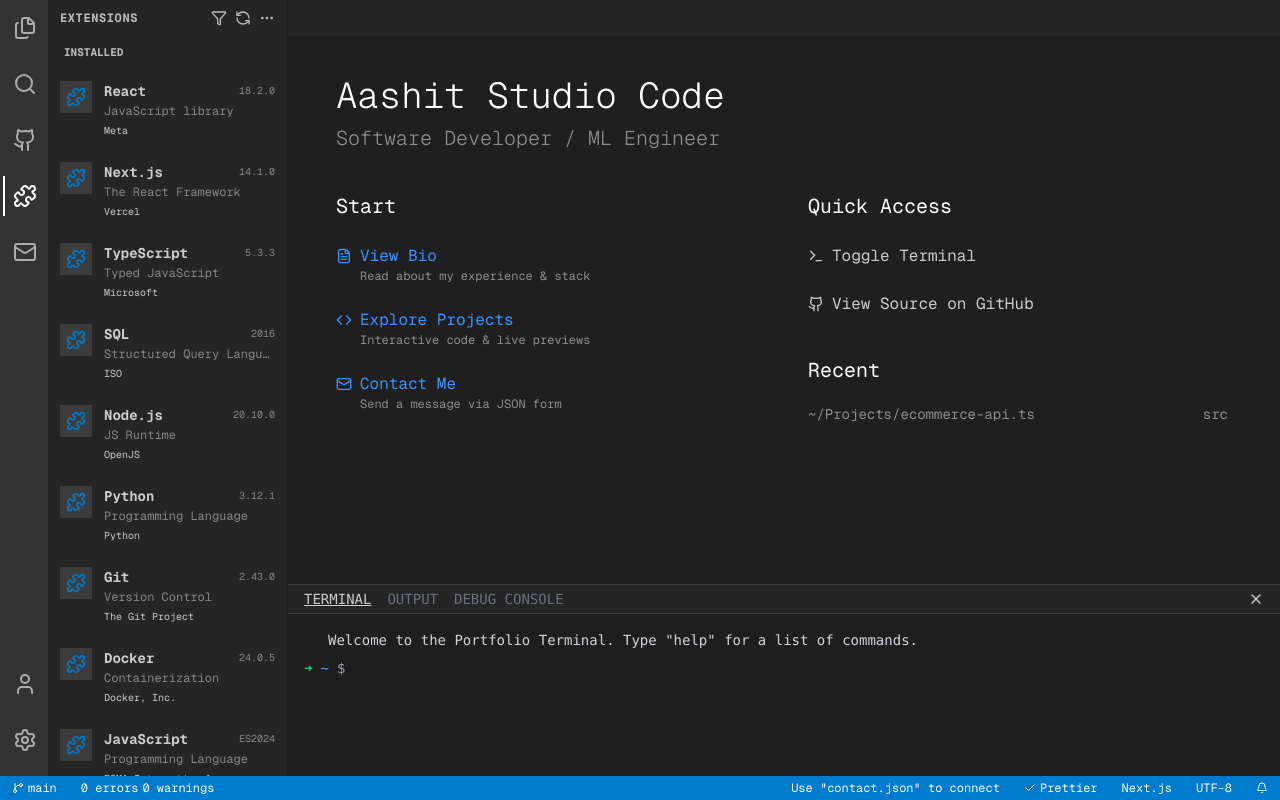
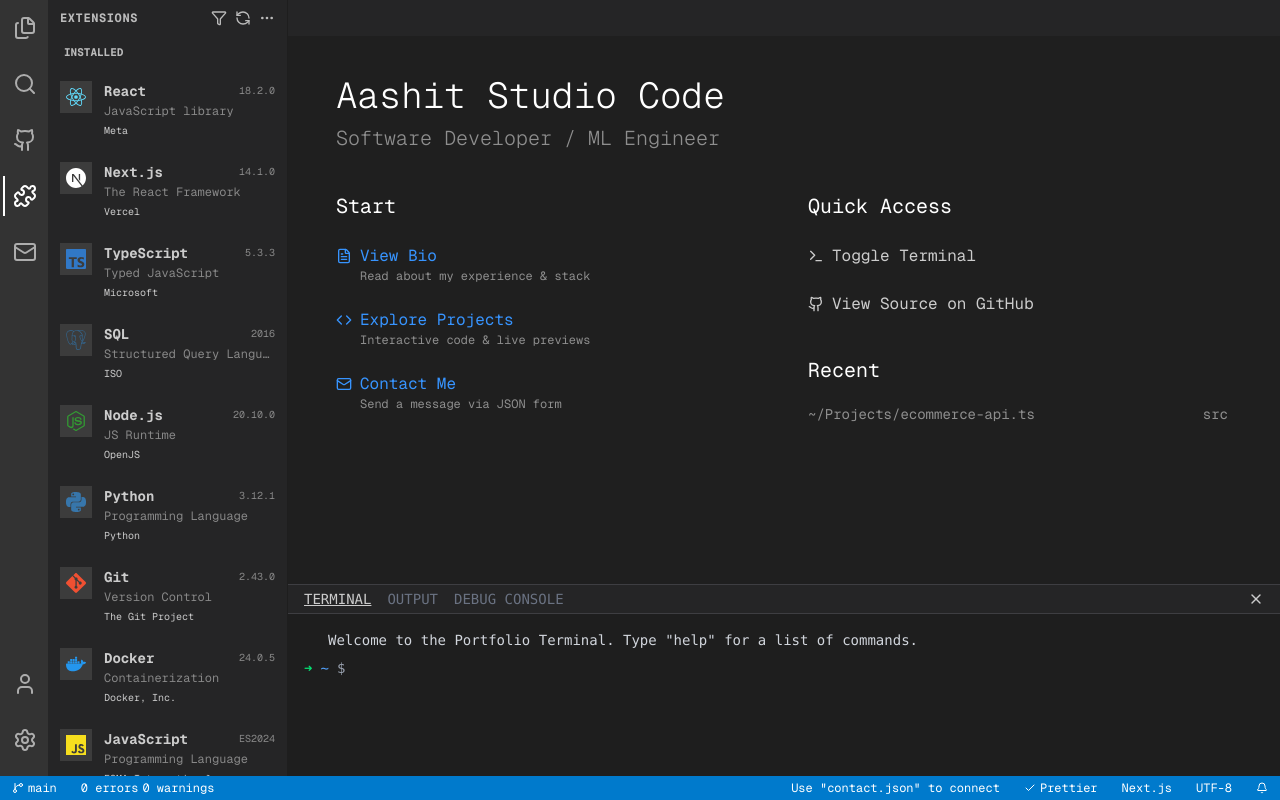
Before and after one commit to apaliwal3/AashitPaliwal, a Next.js app: page / in a window 1280 px wide. Both pictures are taken after a click on the element 24 px from the left and 196 px from the top of the page. Built offline with nearby package versions, Linux system fonts and the light colour scheme.

Commit message:
All skill extensions added and icons color coded

```diff
--- a/components/Layout/Sidebar.tsx
+++ b/components/Layout/Sidebar.tsx
@@ -4,34 +4,60 @@
 import { ChevronRight, ChevronDown, MoreHorizontal, Filter, RefreshCcw, Puzzle } from 'lucide-react';
 import { usePortfolio, FileSystemItem } from '../../context/PortfolioContext';
 import { getFileIcon } from '../utils/Icons';
+import { SiReact, SiNextdotjs, SiTypescript, SiPostgresql, SiNodedotjs,
+  SiPython, SiGit, SiDocker, SiJavascript, SiPytorch, SiNumpy, SiScikitlearn,
+  SiR, SiTensorflow, SiCplusplus, SiOpencv, SiJupyter, SiNpm
+ } from "react-icons/si";
+import { RiJavaFill } from "react-icons/ri";
 import { motion, AnimatePresence } from 'framer-motion';
 
-const extensions = [
-  { name: 'React', category: 'Framework', desc: 'JavaScript library', version: '18.2.0', publisher: 'Meta', icon: '/react.png' },
-  { name: 'Next.js', category: 'Framework', desc: 'The React Framework', version: '14.1.0', publisher: 'Vercel', icon: '/next.png' },
-  { name: 'TypeScript', category: 'Language', desc: 'Typed JavaScript', version: '5.3.3', publisher: 'Microsoft', icon: '/ts.png' },
-  { name: 'SQL', category: 'Language', desc: 'Structured Query Language', version: '2016', publisher: 'ISO', icon: '/sql.png' },
-  { name: 'Node.js', category: 'Framework', desc: 'JS Runtime', version: '20.10.0', publisher: 'OpenJS', icon: '/node.png' },
-  { name: 'Python', category: 'Language', desc: 'Programming Language', version: '3.12.1', publisher: 'Python', icon: '/python.png' },
-  { name: 'Git', category: 'Tool', desc: 'Version Control', version: '2.43.0', publisher: 'The Git Project', icon: '/git.png' },
-  { name: 'Docker', category: 'Tool', desc: 'Containerization', version: '24.0.5', publisher: 'Docker, Inc.', icon: '/docker.png' },
-  { name: 'JavaScript', category: 'Language', desc: 'Programming Language', version: 'ES2024', publisher: 'ECMA International', icon: '/js.png' },
-  { name: 'PyTorch', category: 'Framework', desc: 'Machine Learning', version: '2.1.0', publisher: 'Meta', icon: '/pytorch.png' },
-  { name: 'NumPy', category: 'Library', desc: 'Numerical Computing', version: '1.26.4', publisher: 'NumPy Developers', icon: '/numpy.png' },
-  { name: 'scikit-learn', category: 'Library', desc: 'Machine Learning', version: '1.2.2', publisher: 'scikit-learn Developers', icon: '/scikit-learn.png' },
-  { name: 'R', category: 'Language', desc: 'Statistical Computing', version: '4.3.1', publisher: 'R Core Team', icon: '/r.png' },
+interface Extension {
+  name: string;
+  category: string;
+  desc: string;
+  version: string;
+  publisher: string;
+  icon: React.ElementType;
+  color?: string;
+}
+
+const extensions: Extension[] = [
+  { name: 'React', category: 'Frameworks & Tools', desc: 'JavaScript library', version: '18.2.0', publisher: 'Meta', icon: SiReact, color: '#61DAFB' },
+  { name: 'Next.js', category: 'Frameworks & Tools', desc: 'The React Framework', version: '14.1.0', publisher: 'Vercel', icon: SiNextdotjs, color: '#FFFFFF' },
+  { name: 'TypeScript', category: 'Languages', desc: 'Typed JavaScript', version: '5.3.3', publisher: 'Microsoft', icon: SiTypescript, color: '#3178C6' },
+  { name: 'SQL', category: 'Languages', desc: 'Structured Query Language', version: '2016', publisher: 'ISO', icon: SiPostgresql, color: '#336791' },
+  { name: 'Node.js', category: 'Frameworks & Tools', desc: 'JS Runtime', version: '20.10.0', publisher: 'OpenJS', icon: SiNodedotjs, color: '#339933' },
+  { name: 'Python', category: 'Languages', desc: 'Programming Language', version: '3.12.1', publisher: 'Python', icon: SiPython, color: '#3776AB' },
+  { name: 'Git', category: 'Frameworks & Tools', desc: 'Version Control', version: '2.43.0', publisher: 'The Git Project', icon: SiGit, color: '#F05032' },
+  { name: 'Docker', category: 'Frameworks & Tools', desc: 'Containerization', version: '24.0.5', publisher: 'Docker, Inc.', icon: SiDocker, color: '#2496ED' },
+  { name: 'JavaScript', category: 'Languages', desc: 'Programming Language', version: 'ES2024', publisher: 'ECMA International', icon: SiJavascript, color: '#F7DF1E' },
+  { name: 'PyTorch', category: 'Libraries', desc: 'Machine Learning', version: '2.1.0', publisher: 'Meta', icon: SiPytorch, color: '#EE4C2C' },
+  { name: 'NumPy', category: 'Libraries', desc: 'Numerical Computing', version: '1.26.4', publisher: 'NumPy Developers', icon: SiNumpy, color: '#4D77CF' },
+  { name: 'scikit-learn', category: 'Libraries', desc: 'Machine Learning', version: '1.2.2', publisher: 'scikit-learn Developers', icon: SiScikitlearn, color: '#F7931E' },
+  { name: 'R', category: 'Languages', desc: 'Statistical Computing', version: '4.3.1', publisher: 'R Core Team', icon: SiR, color: '#276DC3' },
+  { name: 'TensorFlow', category: 'Libraries', desc: 'Machine Learning', version: '2.13.0', publisher: 'Google', icon: SiTensorflow, color: '#FF6F00' },
+  { name: 'Java', category: 'Languages', desc: 'Programming Language', version: '21', publisher: 'Oracle', icon: RiJavaFill, color: '#007396' },
+  { name: 'C++', category: 'Languages', desc: 'Programming Language', version: 'C++20', publisher: 'ISO', icon: SiCplusplus, color: '#00599C' },
+  { name: 'OpenCV', category: 'Libraries', desc: 'Computer Vision', version: '4.7.0', publisher: 'OpenCV Team', icon: SiOpencv, color: '#5C3EE8' },
+  { name: 'Jupyter', category: 'Frameworks & Tools', desc: 'Interactive Notebooks', version: '1.0.0', publisher: 'Project Jupyter', icon: SiJupyter, color: '#F37626' },
+  { name: 'npm', category: 'Frameworks & Tools', desc: 'Node Package Manager', version: '9.5.0', publisher: 'npm, Inc.', icon: SiNpm, color: '#CB3837' },
 ];
 
-const SidebarExtensions = () => {
+const SidebarExtensions = ({ filterCategory }: { filterCategory: string | null }) => {
+    const filteredExtensions = filterCategory
+      ? extensions.filter(ext => ext.category === filterCategory)
+      : extensions;
+
     return (
-        <div className="flex flex-col h-full">
-            <div className="px-4 py-2 text-[11px] font-bold text-[#bbbbbb] uppercase">Installed</div>
+        <div className="flex flex-col flex-1 min-h-0">
+            <div className="px-4 py-2 text-[11px] font-bold text-[#bbbbbb] uppercase">
+                {filterCategory ? `Installed - ${filterCategory}` : 'Installed'}
+            </div>
             <div className="flex-1 overflow-y-auto custom-scrollbar">
-                {extensions.map((ext) => (
+                {filteredExtensions.map((ext) => (
                     <div key={ext.name} className="flex p-3 hover:bg-[#2a2d2e] cursor-pointer group">
                         <div className="w-8 h-8 bg-[#3c3c3c] mr-3 flex items-center justify-center flex-shrink-0">
-                           {/* Using a placeholder icon since we don't have real images yet */}
-                           <Puzzle className="w-5 h-5 text-[#007acc]" />
+                           <ext.icon className="w-5 h-5" style={{ color: ext.color || '#cccccc' }} />
                         </div>
                         <div className="flex-1 min-w-0 overflow-hidden">
                             <div className="flex justify-between items-center mb-0.5">
@@ -96,6 +122,14 @@
 
 const Sidebar = () => {
   const { fileSystem, explorerVisible, activeSidebarView } = usePortfolio();
+  const [filterCategory, setFilterCategory] = useState<string | null>(null);
+
+  const handleFilterClick = () => {
+    const categories = ['Languages', 'Libraries', 'Frameworks & Tools'];
+    const currentIndex = filterCategory ? categories.indexOf(filterCategory) : -1;
+    const nextIndex = currentIndex + 1;
+    setFilterCategory(nextIndex < categories.length ? categories[nextIndex] : null);
+  };
 
   if (!explorerVisible) return null;
 
@@ -105,8 +139,18 @@
         <span>{activeSidebarView === 'extensions' ? 'Extensions' : 'Explorer'}</span>
         {activeSidebarView === 'extensions' && (
            <div className="flex gap-2">
-             <Filter className="w-4 h-4 cursor-pointer hover:text-white" />
-             <RefreshCcw className="w-4 h-4 cursor-pointer hover:text-white" />
+             <div title={filterCategory ? `Filter: ${filterCategory}` : "Filter Extensions"}>
+               <Filter
+                 className={`w-4 h-4 cursor-pointer hover:text-white ${filterCategory ? 'text-white' : ''}`}
+                 onClick={handleFilterClick}
+               />
+             </div>
+             <div title="Clear Filter">
+               <RefreshCcw
+                 className="w-4 h-4 cursor-pointer hover:text-white"
+                 onClick={() => setFilterCategory(null)}
+               />
+             </div>
              <MoreHorizontal className="w-4 h-4 cursor-pointer hover:text-white" />
            </div>
         )}
@@ -116,7 +160,7 @@
       </div>
 
       {activeSidebarView === 'extensions' ? (
-        <SidebarExtensions />
+        <SidebarExtensions filterCategory={filterCategory} />
       ) : (
         <div className="flex-1 overflow-y-auto custom-scrollbar">
           <div className="font-bold text-xs px-4 py-1 flex items-center cursor-pointer text-white">
--- a/package.json
+++ b/package.json
@@ -19,6 +19,7 @@
     "next": "16.1.6",
     "react": "19.2.3",
     "react-dom": "19.2.3",
+    "react-icons": "^5.5.0",
     "react-markdown": "^10.1.0",
     "react-syntax-highlighter": "^16.1.0",
     "tailwind-merge": "^3.4.0",
```
Also changed, not shown: 1 other file (tests, documents, lock files or other folders).
